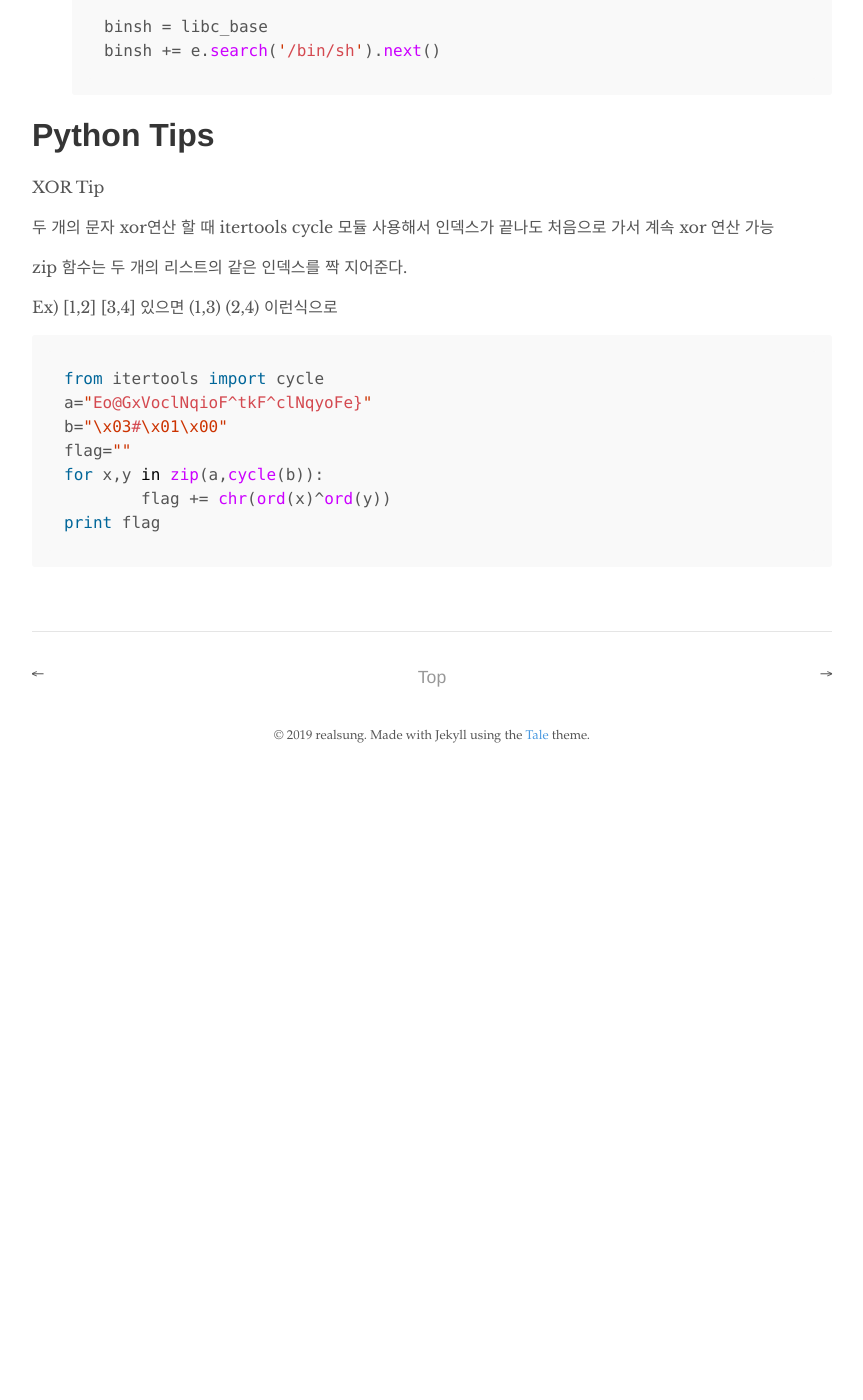
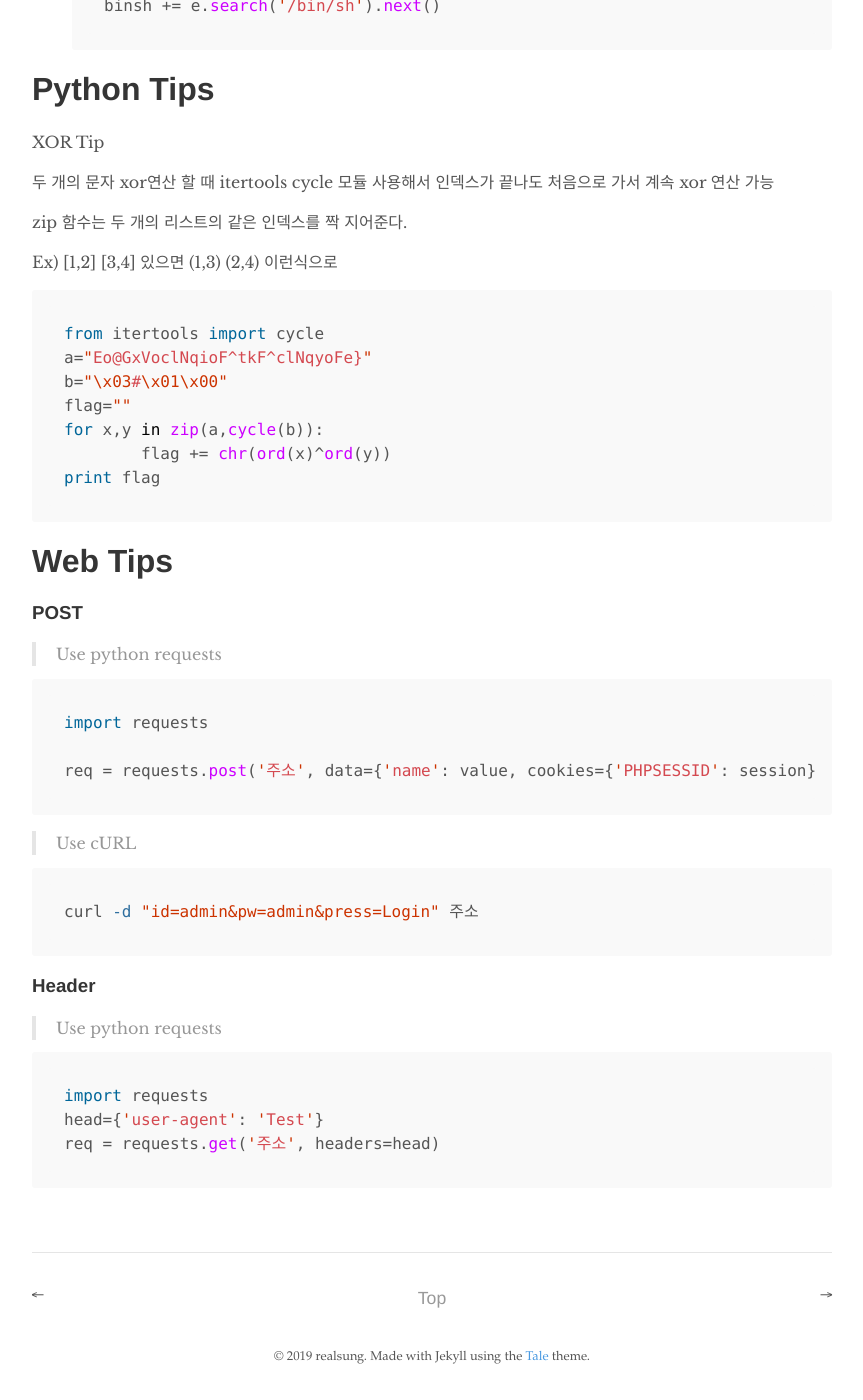
Before and after one commit to realsung/realsung.github.io_backup, a Jekyll site: the page built from _posts/2019-3-7-CTF-tips.md, in a window 1280 px wide and 1400 px high, scrolled down 915 px. Shown: the whole window, without its empty margins (208-1071 px from the left). Built offline with Jekyll 4.4.1, drawn with Linux system fonts in a browser that asks for light colours; before the commit the page ends 1694 px from its top, so only the background shows below that; some of the changed text lies outside the part shown.

Commit message:
ctf tips + web

````diff
--- a/_posts/2019-3-7-CTF-tips.md
+++ b/_posts/2019-3-7-CTF-tips.md
@@ -59,3 +57,35 @@ for x,y in zip(a,cycle(b)):
 	flag += chr(ord(x)^ord(y))
 print flag
 ```
+
+
+
+# Web Tips
+
+### POST
+
+> Use python requests
+
+```python
+import requests
+
+req = requests.post('주소', data={'name': value, cookies={'PHPSESSID': session})
+```
+
+> Use cURL
+
+```shell
+curl -d "id=admin&pw=admin&press=Login" 주소
+```
+
+
+
+### Header
+
+> Use python requests
+
+```python
+import requests
+head={'user-agent': 'Test'}
+req = requests.get('주소', headers=head)
+```
````
Also changed, not shown: other parts of _posts/2019-3-7-CTF-tips.md (+0 -2 lines).
